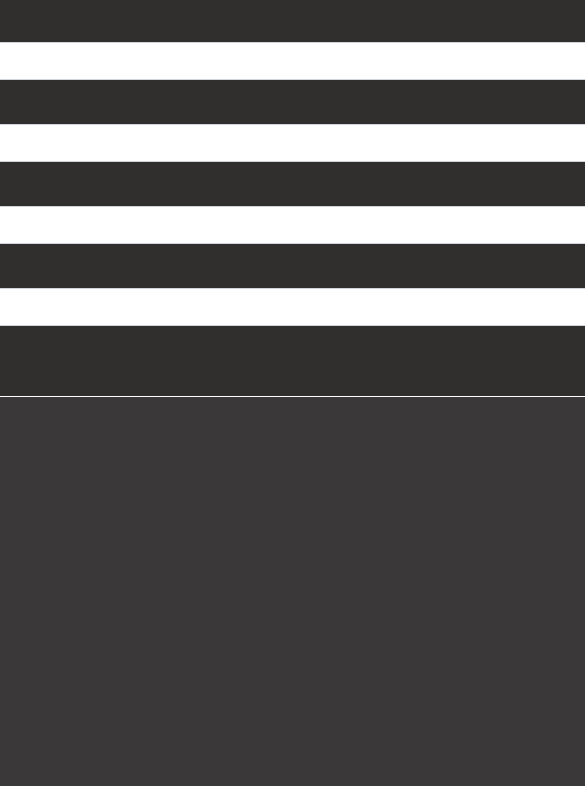
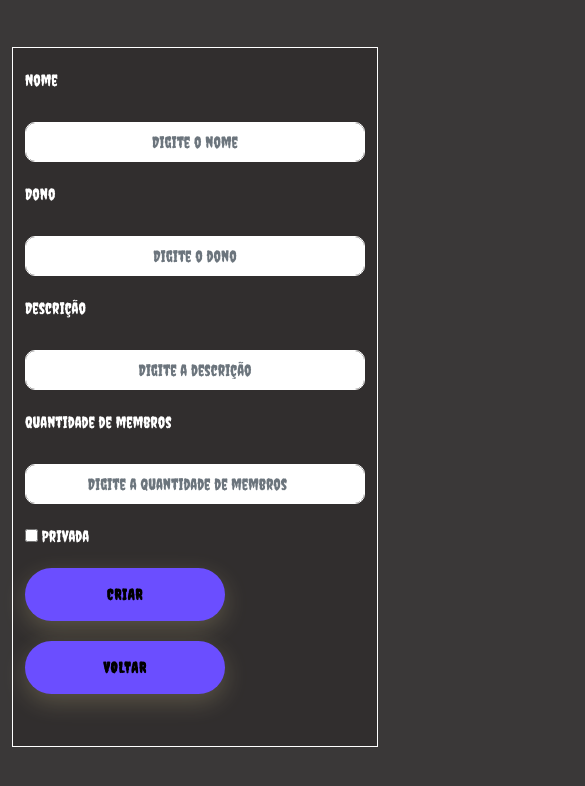
Before and after one commit to GustavoAndra/Api-Chat, a website: page page/criar-sala.html in a window 390 px wide. Shown: the part 124-910 px from the top of the page, 585 px wide, since content can reach past the window. Before the commit the page ends 844 px from the top, so only its background shows below. Drawn offline with nearby package versions, Linux system fonts and the light colour scheme.

Commit message:
Criar Sala

```diff
--- a/Css/criar-sala.css
+++ b/Css/criar-sala.css
@@ -7,27 +7,28 @@
 .titulo{
   color: #fff;
   justify-content: center;
-
 }
 .retangulo {
-    width: 1055px;
-  height: 400px;
+  position: relative;
+  width: auto;
+  max-width: 1200px;
+  height: 500px;
   background: #312E2E;
   border: 1px solid #FFFFFF;
   position: relative;
   left: 50%;
-  margin-top: 200px;
+  margin-top: 250px;
   transform: translate(-50%, -50%);
 }
-
-.input-label{
+.input-label {
   color: #FFFFFF;
   margin-top: 20px;
 }
-inpu.custom-inputt{
-    width: 350px;
+input.custom-input {
+  width: 100%;
+  max-width: 500px;
   height: 40px;
-    background-color: #3A3838;
+  background-color: #fff;
   border: 1px solid #FFFFFF;
   border-radius: 10px;
   margin-top: 30px;
@@ -38,11 +39,9 @@ inpu.custom-inputt{
 }
 .button-entrar button {
   border-radius: 40px;
-    width: 100%;
-    max-width: 242px;
+  min-width: 200px;
   height: 53px;
-    margin-left: 50px;
-    margin-top: 50px;
+  margin-top: 20px;
   background: #6B4EFF;
   border: none;
   font-size: 15px;
@@ -70,6 +69,22 @@ inpu.custom-inputt{
   transform: translateY(-2px);
   text-decoration: none;
 }
-  a:hover{
+.link-unstyled {
   text-decoration: none;
+  color: inherit;
 }
+@media (max-width: 576px) {
+  .retangulo {
+    width: auto;
+    margin-top: 400px;
+    height: 700px;
+  }
+  .custom-input {
+    width: 100%;
+    max-width: 350px;
+  }
+  .button-entrar button {
+    max-width: 100%;
+    margin-left: 0;
+  }
+}
--- a/page/criar-sala.html
+++ b/page/criar-sala.html
@@ -27,7 +27,7 @@
         <div class="retangulo">
             <div class="container">
                 <div class="row">
-                    <div class="col-md-6">
+                    <div class="col-md-6 col-sm-12">
                         <label for="nome" class="input-label">Nome</label>
                         <input type="text" class="form-control custom-input" id="nome" placeholder="Digite o nome">
                     </div>
@@ -45,9 +45,9 @@
                     </div>
                     <div class="col-md-6">
                         <div id="chaveSalaWrapper" class="col-md-6">
-                        <label for="chaveSala" class="input-label">Chave da Sala</label>
-                        <input type="text" class="form-control custom-input" id="chaveSala" placeholder="Insira a chave da sala">
-                    </div>
+                            <label for="chaveSala" class="input-label">Chave da Sala</label>
+                            <input type="text" class="form-control custom-input" id="chaveSala" placeholder="Insira a chave da sala">
+                        </div>
                         <input type="checkbox" id="privada" class="custom-checkbox">
                         <label for="privada" class="input-label">Privada</label>
                     </div>
@@ -55,18 +55,21 @@
                 <div class="row justify-content-center">
                     <div class="col-md-6">
                         <div class="button-entrar">
-                            <button type="submit" class="btn btn-primary">Criar</button>
+                            <button type="submit" class="btn btn-primary ">Criar</button>
                         </div>
                     </div>
                     <div class="col-md-6">
                         <div class="button-entrar">
-                          <a href="./salas.html">  <button type="submit" class="btn btn-primary">Voltar</a></button>
+                            <a href="./salas.html" class="link-unstyled">
+                                <button type="submit" class="btn btn-primary ">Voltar</button>
+                            </a>
                         </div>
                     </div>
                 </div>
             </div>
         </div>
     </div>
+
 </body>
 <script src="../Js/criar-sala.js"></script>
 </html>
```
Also changed, not shown: page/salas.html (+16 -0 lines). Lines whose indentation alone changed are shown as unchanged.
